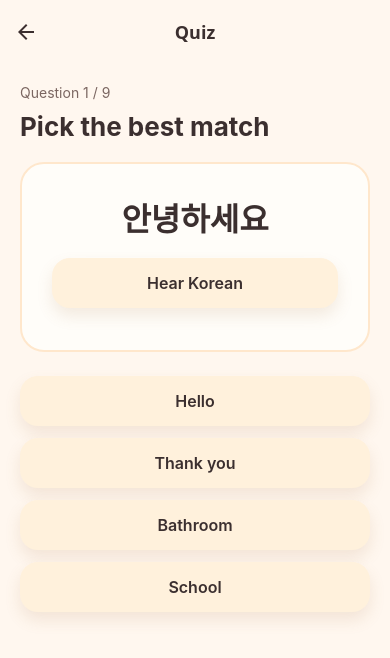
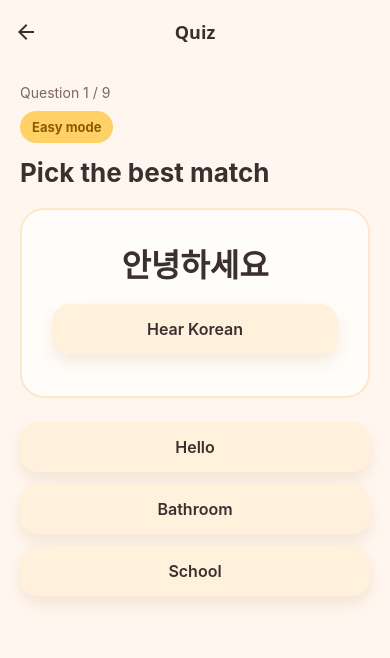
Before and after one commit to kimkh905/Kyuniverse, a React Native app: screen /Quiz in a window 390 px wide. Shown: the top 658 px of the page. Built offline with nearby package versions, Linux system fonts and the light colour scheme.

Commit message:
Add quiz difficulty progression

```diff
--- a/src/context/FlashcardContext.js
+++ b/src/context/FlashcardContext.js
@@ -5,6 +5,7 @@ import { flashcards, levels } from '../data/flashcards';
 const FlashcardContext = createContext(null);
 const STORAGE_KEY = 'flashcard-progress';
 const DEFAULT_DAILY_GOAL = 5;
+const quizDifficulties = ['Easy', 'Medium', 'Hard'];
 
 function getTodayKey() {
   return new Date().toISOString().slice(0, 10);
@@ -37,6 +38,7 @@ export function FlashcardProvider({ children }) {
   const [knownCardIds, setKnownCardIds] = useState([]);
   const [quizResults, setQuizResults] = useState([]);
   const [selectedLevel, setSelectedLevel] = useState('All');
+  const [selectedQuizDifficulty, setSelectedQuizDifficulty] = useState('Easy');
   const [dailyGoal] = useState(DEFAULT_DAILY_GOAL);
   const [activityByDate, setActivityByDate] = useState({});
   const [isHydrated, setIsHydrated] = useState(false);
@@ -64,6 +66,13 @@ export function FlashcardProvider({ children }) {
 
         if (typeof parsedProgress.selectedLevel === 'string') {
           setSelectedLevel(parsedProgress.selectedLevel);
+        }
+
+        if (
+          typeof parsedProgress.selectedQuizDifficulty === 'string' &&
+          quizDifficulties.includes(parsedProgress.selectedQuizDifficulty)
+        ) {
+          setSelectedQuizDifficulty(parsedProgress.selectedQuizDifficulty);
         }
 
         if (
@@ -102,6 +111,7 @@ export function FlashcardProvider({ children }) {
             knownCardIds,
             quizResults,
             selectedLevel,
+            selectedQuizDifficulty,
             activityByDate,
           })
         );
@@ -111,7 +121,14 @@ export function FlashcardProvider({ children }) {
     };
 
     persistProgress();
-  }, [activityByDate, isHydrated, knownCardIds, quizResults, selectedLevel]);
+  }, [
+    activityByDate,
+    isHydrated,
+    knownCardIds,
+    quizResults,
+    selectedLevel,
+    selectedQuizDifficulty,
+  ]);
 
   const filteredFlashcards =
     selectedLevel === 'All'
@@ -158,6 +175,10 @@ export function FlashcardProvider({ children }) {
     setSelectedLevel(level);
   };
 
+  const changeQuizDifficulty = (difficulty) => {
+    setSelectedQuizDifficulty(difficulty);
+  };
+
   const todayKey = getTodayKey();
   const todayProgress = activityByDate[todayKey] ?? 0;
   const dailyGoalProgress = Math.min(todayProgress, dailyGoal);
@@ -170,6 +191,8 @@ export function FlashcardProvider({ children }) {
       allFlashcards: flashcards,
       levels,
       selectedLevel,
+      quizDifficulties,
+      selectedQuizDifficulty,
       knownCardIds,
       quizResults,
       levelKnownCount,
@@ -183,6 +206,7 @@ export function FlashcardProvider({ children }) {
       saveQuizResult,
       resetProgress,
       changeLevel,
+      changeQuizDifficulty,
     }),
     [
       dailyGoal,
@@ -193,6 +217,7 @@ export function FlashcardProvider({ children }) {
       knownCardIds,
       levelKnownCount,
       quizResults,
+      selectedQuizDifficulty,
       selectedLevel,
       streakCount,
       todayProgress,
--- a/src/screens/HomeScreen.js
+++ b/src/screens/HomeScreen.js
@@ -11,6 +11,9 @@ export default function HomeScreen({ navigation }) {
     levels,
     selectedLevel,
     changeLevel,
+    quizDifficulties,
+    selectedQuizDifficulty,
+    changeQuizDifficulty,
     knownCardIds,
     quizResults,
     dailyGoal,
@@ -117,6 +120,32 @@ export default function HomeScreen({ navigation }) {
           </View>
         </View>
 
+        <View style={styles.levelSection}>
+          <Text style={styles.levelTitle}>Quiz difficulty</Text>
+          <View style={styles.levelList}>
+            {quizDifficulties.map((difficulty) => (
+              <Pressable
+                key={difficulty}
+                onPress={() => changeQuizDifficulty(difficulty)}
+                style={({ pressed }) => [
+                  styles.levelChip,
+                  selectedQuizDifficulty === difficulty && styles.levelChipActive,
+                  pressed && styles.levelChipPressed,
+                ]}
+              >
+                <Text
+                  style={[
+                    styles.levelChipLabel,
+                    selectedQuizDifficulty === difficulty && styles.levelChipLabelActive,
+                  ]}
+                >
+                  {difficulty}
+                </Text>
+              </Pressable>
+            ))}
+          </View>
+        </View>
+
         <View style={styles.gameBoard}>
           <Pressable
             style={[styles.featureCard, styles.featurePrimary]}
@@ -132,7 +161,9 @@ export default function HomeScreen({ navigation }) {
           >
             <Text style={styles.featureEyebrow}>Challenge</Text>
             <Text style={styles.featureTitle}>Take Quiz</Text>
-            <Text style={styles.featureText}>Friendly questions with encouraging feedback.</Text>
+            <Text style={styles.featureText}>
+              Friendly questions with encouraging feedback on {selectedQuizDifficulty.toLowerCase()} mode.
+            </Text>
           </Pressable>
         </View>
 
--- a/src/screens/QuizScreen.js
+++ b/src/screens/QuizScreen.js
@@ -21,7 +21,7 @@ function shuffleItems(items) {
 }
 
 export default function QuizScreen() {
-  const { flashcards, saveQuizResult } = useFlashcards();
+  const { flashcards, saveQuizResult, selectedQuizDifficulty } = useFlashcards();
   const [currentIndex, setCurrentIndex] = useState(0);
   const [feedback, setFeedback] = useState('');
   const [sessionResults, setSessionResults] = useState([]);
@@ -30,6 +30,17 @@ export default function QuizScreen() {
 
   const currentCard = flashcards[currentIndex];
   const isFinished = currentIndex >= flashcards.length;
+  const optionCount = useMemo(() => {
+    if (selectedQuizDifficulty === 'Hard') {
+      return 6;
+    }
+
+    if (selectedQuizDifficulty === 'Medium') {
+      return 4;
+    }
+
+    return 3;
+  }, [selectedQuizDifficulty]);
 
   const options = useMemo(() => {
     if (!currentCard) {
@@ -40,10 +51,10 @@ export default function QuizScreen() {
       flashcards
         .filter((card) => card.id !== currentCard.id)
         .map((card) => card.english)
-    ).slice(0, 3);
+    ).slice(0, Math.max(optionCount - 1, 1));
 
     return shuffleItems([currentCard.english, ...incorrectAnswers]);
-  }, [currentCard, flashcards]);
+  }, [currentCard, flashcards, optionCount]);
 
   useEffect(() => {
     fadeAnim.setValue(0);
@@ -132,6 +143,7 @@ export default function QuizScreen() {
       <Text style={styles.progress}>
         Question {currentIndex + 1} / {flashcards.length}
       </Text>
+      <Text style={styles.difficultyBadge}>{selectedQuizDifficulty} mode</Text>
       <Text style={styles.title}>Pick the best match</Text>
       <Animated.View
         style={{
@@ -181,6 +193,17 @@ const styles = StyleSheet.create({
     fontSize: 14,
     color: colors.textSoft,
     marginBottom: 10,
+  },
+  difficultyBadge: {
+    alignSelf: 'flex-start',
+    fontSize: 13,
+    fontWeight: '700',
+    color: colors.secondaryDark,
+    backgroundColor: colors.secondary,
+    paddingHorizontal: 12,
+    paddingVertical: 8,
+    borderRadius: 999,
+    marginBottom: 14,
   },
   subtitle: {
     fontSize: 16,
```
